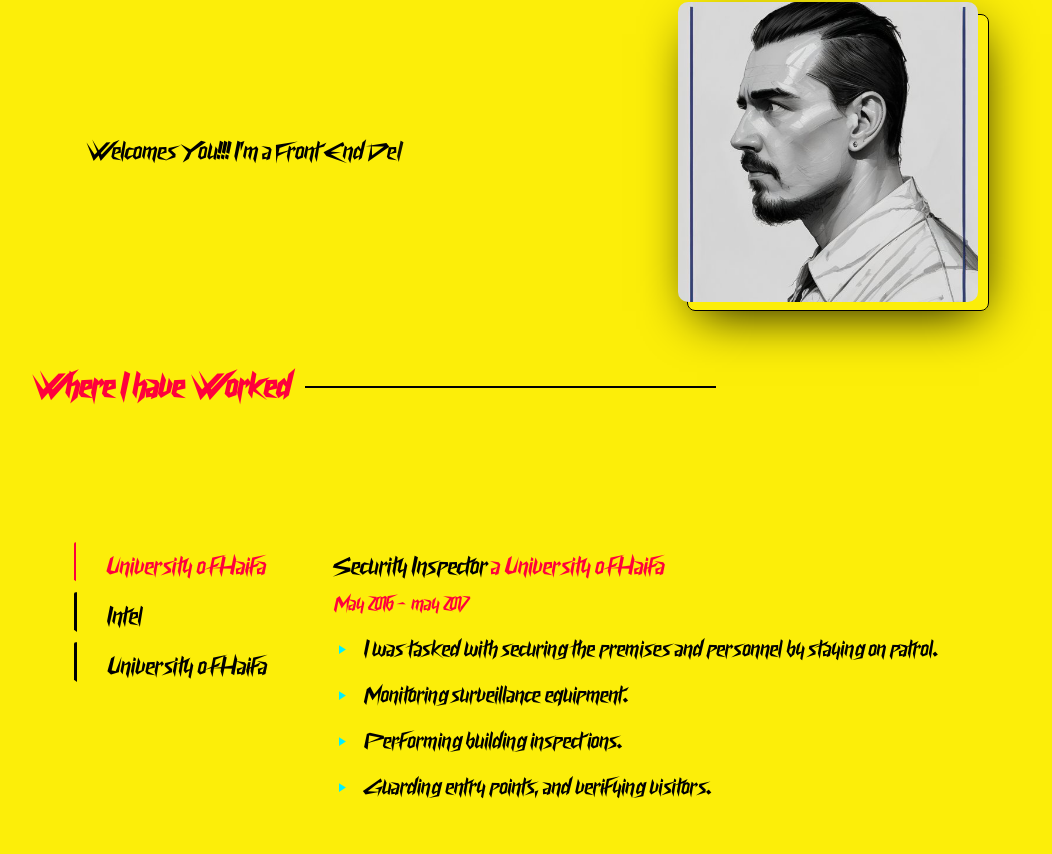
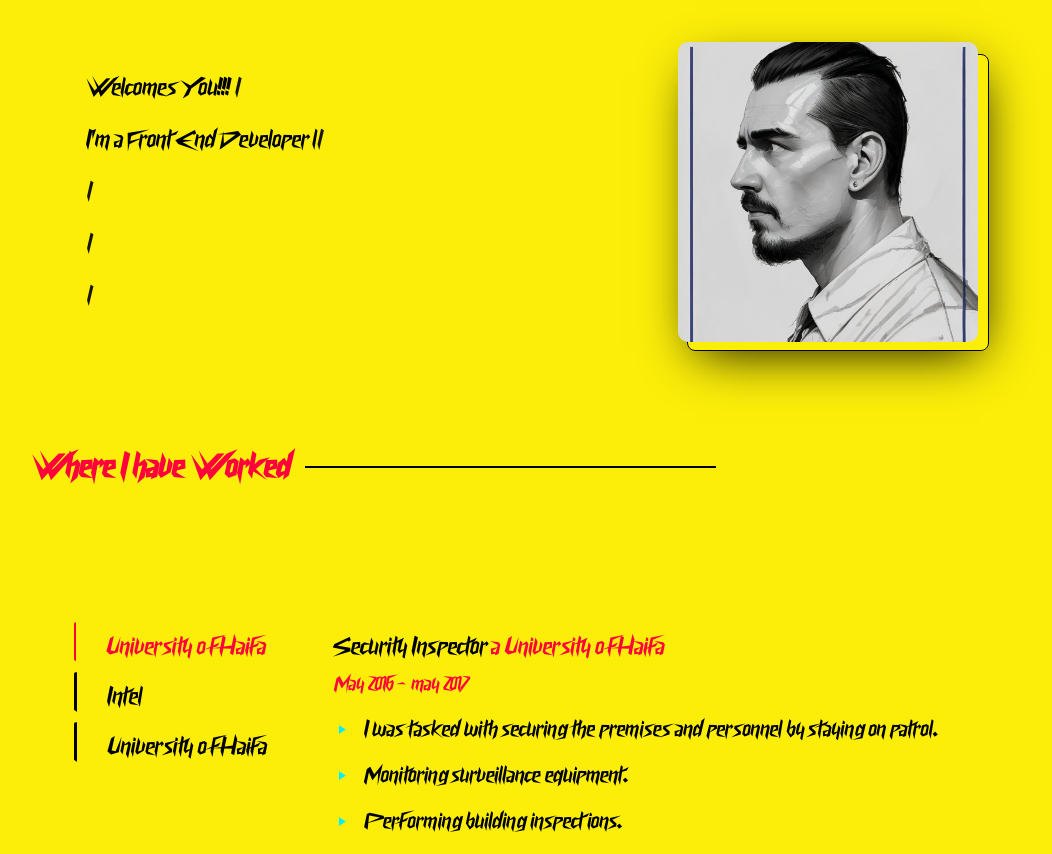
Before and after one commit to IMTheBale/Johnny-Bale-Portfolio, a React (Create React App) app: page / in a window 1280 px wide. Shown: the part 938-1792 px from the top of the page, without its empty margins (134-1186 px from the left). Built offline with nearby package versions, Linux system fonts and the light colour scheme.

Commit message:
first commit

```diff
--- a/src/Sections/About/index.jsx
+++ b/src/Sections/About/index.jsx
@@ -20,12 +20,73 @@ function About() {
           .typeString("Welcomes You!!! ")
 
           .pauseFor(1000)
-
-          .typeString("I'm a Front End Developer located in Israel. I love to create simple yet beautiful websites with great user experience. I'm interested in the whole frontend stack Like trying new things and building great projects. I'm an independent freelancer and blogger. I love to play video games and read books. I believe everything is an Art when you put your consciousness in it. You can connect with me via social links.")
           .start();
           }}
           />
+          </p>
+          <p className={styles.desc}>
+          <Typewriter
 
+          onInit={(typewriter)=> {
+
+          typewriter
+
+
+
+          .pauseFor(2000)
+
+          .typeString("I'm a Front End Developer located in Israel. I love to create simple yet beautiful websites with great user experience. ")
+          .start();
+          }}
+          />
+          </p>
+          <p className={styles.desc}>
+          <Typewriter
+
+          onInit={(typewriter)=> {
+
+          typewriter
+
+
+
+          .pauseFor(19000)
+
+          .typeString(" I'm interested in the whole frontend stack Like trying new things and building great projects. I'm an independent freelancer and blogger. I love to play video games and read books.")
+          .start();
+          }}
+          />
+          </p>
+          <p className={styles.desc}>
+          <Typewriter
+
+          onInit={(typewriter)=> {
+
+          typewriter
+
+
+
+          .pauseFor(45000)
+
+          .typeString("I believe everything is an Art when you put your consciousness in it.")
+          .start();
+          }}
+          />
+          </p>
+          <p className={styles.desc}>
+          <Typewriter
+
+          onInit={(typewriter)=> {
+
+          typewriter
+
+
+
+          .pauseFor(55000)
+
+          .typeString("You can connect with me via social links.")
+          .start();
+          }}
+          />
           </p>
 
 
--- a/src/Sections/About/styles.module.css
+++ b/src/Sections/About/styles.module.css
@@ -2,7 +2,7 @@
     display: flex;
     justify-content: center;
     align-items: center;
-    height: calc(60vh - 200px);
+    height: calc(70vh - 200px);
 }
 
 .left {
```
Also changed, not shown: 1 other file (tests, documents, lock files or other folders).
